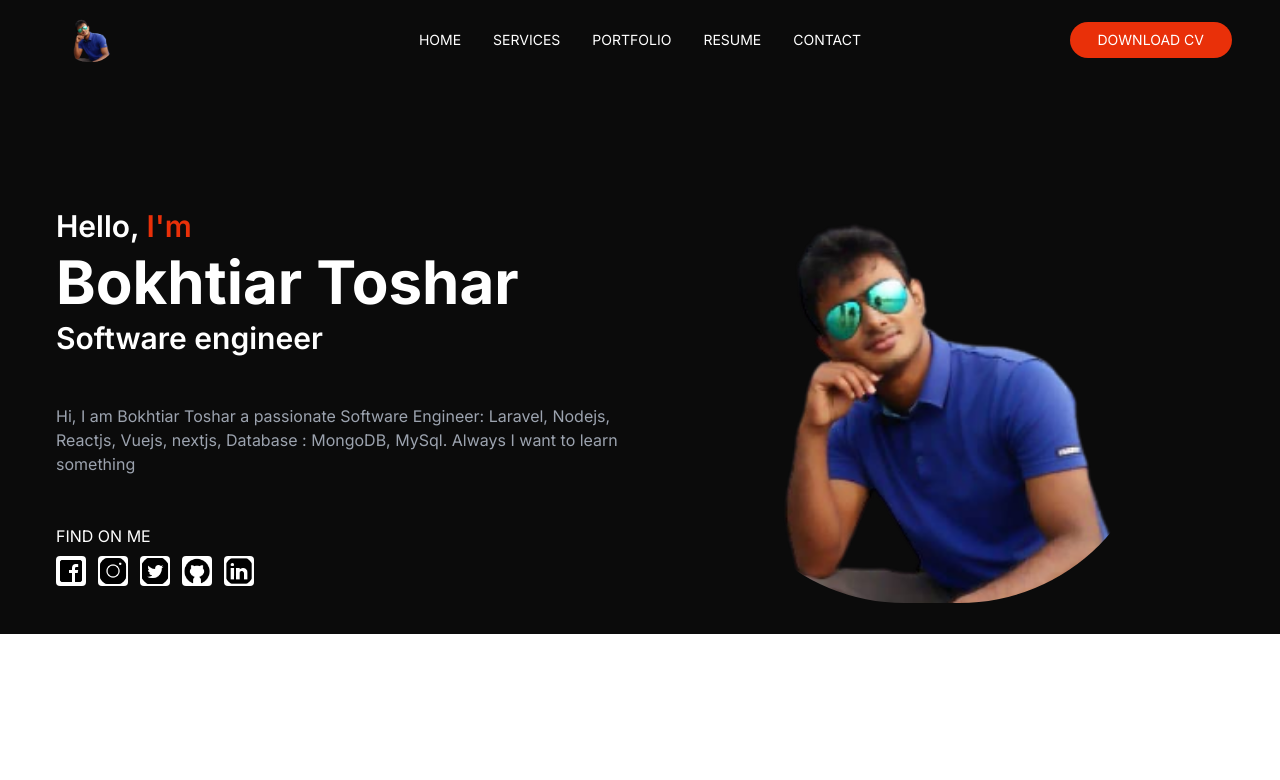
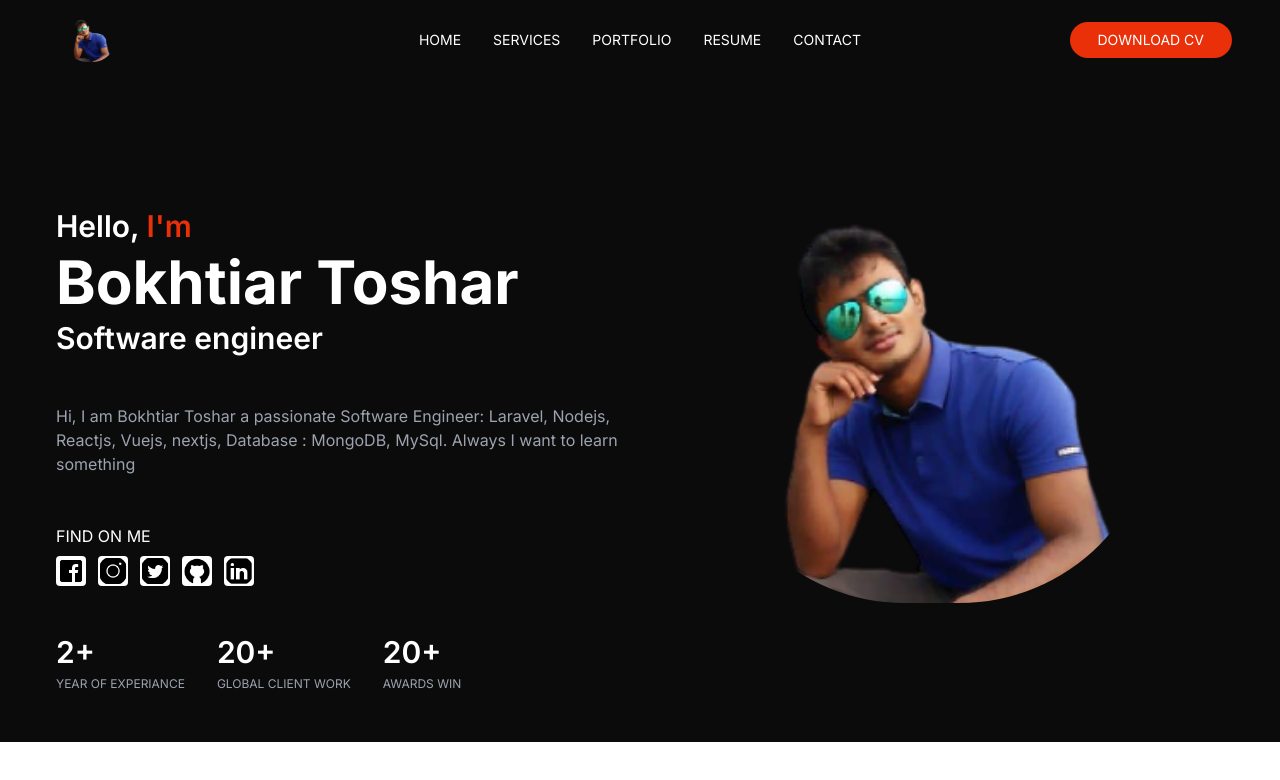
Before and after one commit to Bokhtiar/portfolio.me.com, a Next.js app: page / in a window 1280 px wide. Shown: the top 780 px of the page. Built offline with nearby package versions, Linux system fonts and the light colour scheme.

Commit message:
experience and client and awards

```diff
--- a/src/app/page.tsx
+++ b/src/app/page.tsx
@@ -114,6 +114,25 @@ export default function Home() {
                 </a>
 
               </div>
+
+              {/* about exp and client */}
+              <div className='flex items-center gap-4 md:gap-8 my-12'>
+                {/* experiance */}
+                <p>
+                  <span className='font-semibold text-3xl'>2+</span><br />
+                  <span className=' uppercase text-gray-400 text-[12px]'>year of experiance</span>
+                </p>
+                {/* client */}
+                <p>
+                  <span className='font-semibold text-3xl'>20+</span><br />
+                  <span className=' uppercase text-gray-400 text-[12px]'>Global Client work</span>
+                </p>
+                {/* Award */}
+                <p>
+                  <span className='font-semibold text-3xl'>20+</span><br />
+                  <span className=' uppercase text-gray-400 text-[12px]'>Awards win</span>
+                </p>
+              </div>
             </div>
           </div>
           {/* right side content */}
```
